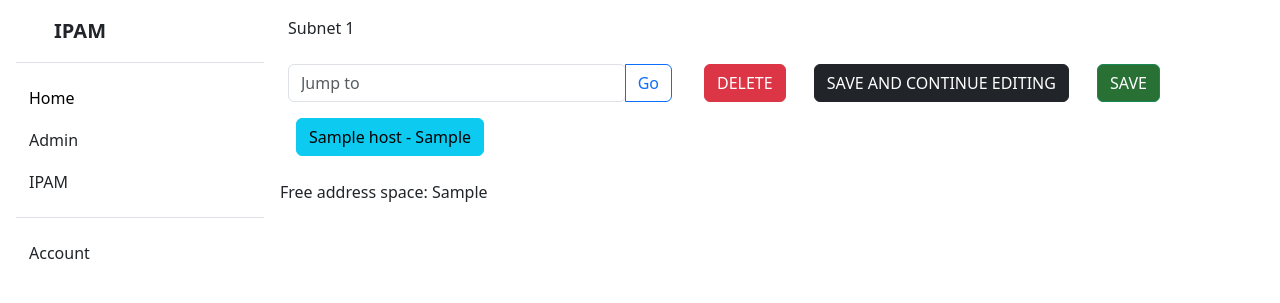
After one commit to bejgli/fast-ipam, a FastAPI app: template fastipam/templates/subnets/subnet_detail.html in a window 1280 px wide. The commit adds this page. Shown: the top 303 px of the page. Run offline with FastAPI, Linux system fonts and the light colour scheme; the template is opened without the code that fills it: most values are stand-ins (such as "Sample title", 1, 10 or a date in 2020); parts of the project's set-up code (start-up, migrations or seed data) failed here and were passed over.

Commit message:
Create subnet router for webapp Create form not working

```diff
--- a/fastipam/crud/hosts.py
+++ b/fastipam/crud/hosts.py
@@ -14,7 +14,10 @@ def create_host(db: Session, host: schemas.HostCreate):
 
 
 def get_hosts(
-    db: Session, skip: int | None, limit: int | None, subnet_name: str | None
+    db: Session,
+    skip: int | None = None,
+    limit: int | None = None,
+    subnet_name: str | None = None,
 ):
     if subnet_name:
         db_hosts = (
--- a/fastipam/crud/subnet.py
+++ b/fastipam/crud/subnet.py
@@ -10,7 +10,7 @@ from fastipam import models, schemas
 
 def create_subnet(
     db: Session, subnet: schemas.SubnetCreate, subnet_version: int
-) -> models.Subnet | None:
+) -> models.Subnet:
     db_subnet = models.Subnet(**subnet.dict(), version=subnet_version)
 
     db.add(db_subnet)
--- a/fastipam/main.py
+++ b/fastipam/main.py
@@ -31,6 +31,7 @@ web_app = FastAPI(
 )
 
 web_app.include_router(routers.web_app.login.router)
+web_app.include_router(routers.web_app.subnets.router)
 
 web_app.mount("/static", StaticFiles(directory="fastipam/static"), name="static")
 
--- a/fastipam/routers/web_app/__init__.py
+++ b/fastipam/routers/web_app/__init__.py
@@ -1 +1 @@
-from . import login
+from . import login, subnets
--- a/fastipam/routers/web_app/login.py
+++ b/fastipam/routers/web_app/login.py
@@ -23,7 +23,7 @@ def index(
     templates: Jinja2Templates = Depends(get_templates),
     current_user: models.User = Depends(get_current_active_user),
 ):
-    context = {"request": request}
+    context = {"request": request, "user": current_user.username}
 
     return templates.TemplateResponse("index.html", context=context)
 
--- a/fastipam/templates/layout/navigation.html
+++ b/fastipam/templates/layout/navigation.html
@@ -1,7 +1,7 @@
 <header>
     <div class="sidebar">
         <div class="flex-shrink-0 p-3 bg-white" style="width: 280px;">
-            <a href="{{ url_for("index") }}"
+            <a href="{{ url_for('index') }}"
                 class="d-flex align-items-center pb-3 mb-3 link-dark text-decoration-none border-bottom">
                 <svg class="bi me-2" width="30" height="24">
                     <use xlink:href="#bootstrap"></use>
@@ -11,7 +11,7 @@
             <ul class="list-unstyled ps-0">
                 <li class="mb-1">
                     <button class="btn align-items-center rounded">
-                        <a href="{{ url_for("index") }}" style="text-decoration: none; color: black;">Home</a>
+                        <a href="{{ url_for('index') }}" style="text-decoration: none; color: black;">Home</a>
                     </button>
                 </li>
                 <li class="mb-1">
@@ -35,9 +35,7 @@
                     </button>
                     <div class="collapse" id="orders-collapse">
                         <ul class="btn-toggle-nav list-unstyled fw-normal pb-1 small">
-                            <li><a href="#" class="link-dark rounded mx-4">Sections</a></li>
-                            <li><a href="#" class="link-dark rounded mx-4">Subnets</a></li>
-                            <li><a href="#" class="link-dark rounded mx-4">Hosts</a></li>
+                            <li><a href="{{ url_for('get_all_subnets_html') }}" class="link-dark rounded mx-4">Subnets</a></li>
                         </ul>
                     </div>
                 </li>
--- /dev/null
+++ b/fastipam/templates/subnets/subnet_detail.html
@@ -0,0 +1,36 @@
+{% extends "layout/base.html" %}
+{% set title = "Subnet details" %}
+{% block content %}
+<main>
+    <div class="px-2 py-3">Subnet {{ subnet.id }}</div>
+    <div class="subnet-container d-flex justify-content-between align-items-center">
+        <div class="input-group px-2 py-2" style="width: 400px;">
+            <input type="search" class="form-control rounded" placeholder="Jump to" aria-label="Search"
+                aria-describedby="search-addon" />
+            <button type="button" class="btn btn-outline-primary">Go</button>
+        </div>
+        <td>
+            <div class="my-2" style="margin-right: 4em;">
+                <button type="button" class="btn btn-danger mx-4">DELETE</button>
+                <button type="button" class="btn btn-dark">SAVE AND CONTINUE EDITING</button>
+                <button type="button" class="btn btn-success ms-4" style="background: #287034;">SAVE</button>
+            </div>
+        </td>
+    </div>
+    <div class="table mx-2">
+        <div class="d-flex flex-wrap ">
+            {% for host in used_hosts %}
+                <a href="{{ url_for('get_host_by_id', id=host.id) }}" class="btn btn-info mx-2 my-2"> {{ host.name }} - {{ host.ip }}</a>
+            {% endfor %}
+            <!--<a href="{{ url_for('create_host') }}?ip={{ host }}" class="btn btn-success mx-2 my-2">{{ host }}</a>-->
+        </div>
+    </div>
+    <div>
+        <p>
+            Free address space: {{ free_space }}
+        </p>
+    </div>
+
+</main>
+
+{% endblock %}
```
Also changed, not shown: fastipam/routers/web_app/subnets.py (added, +125 -0 lines), fastipam/templates/index.html (+2 -19 lines), fastipam/templates/subnets/subnets.html (added, +23 -0 lines), fastipam/routers/web_app/hosts.py (added), fastipam/routers/web_app/subnet.py (deleted).
